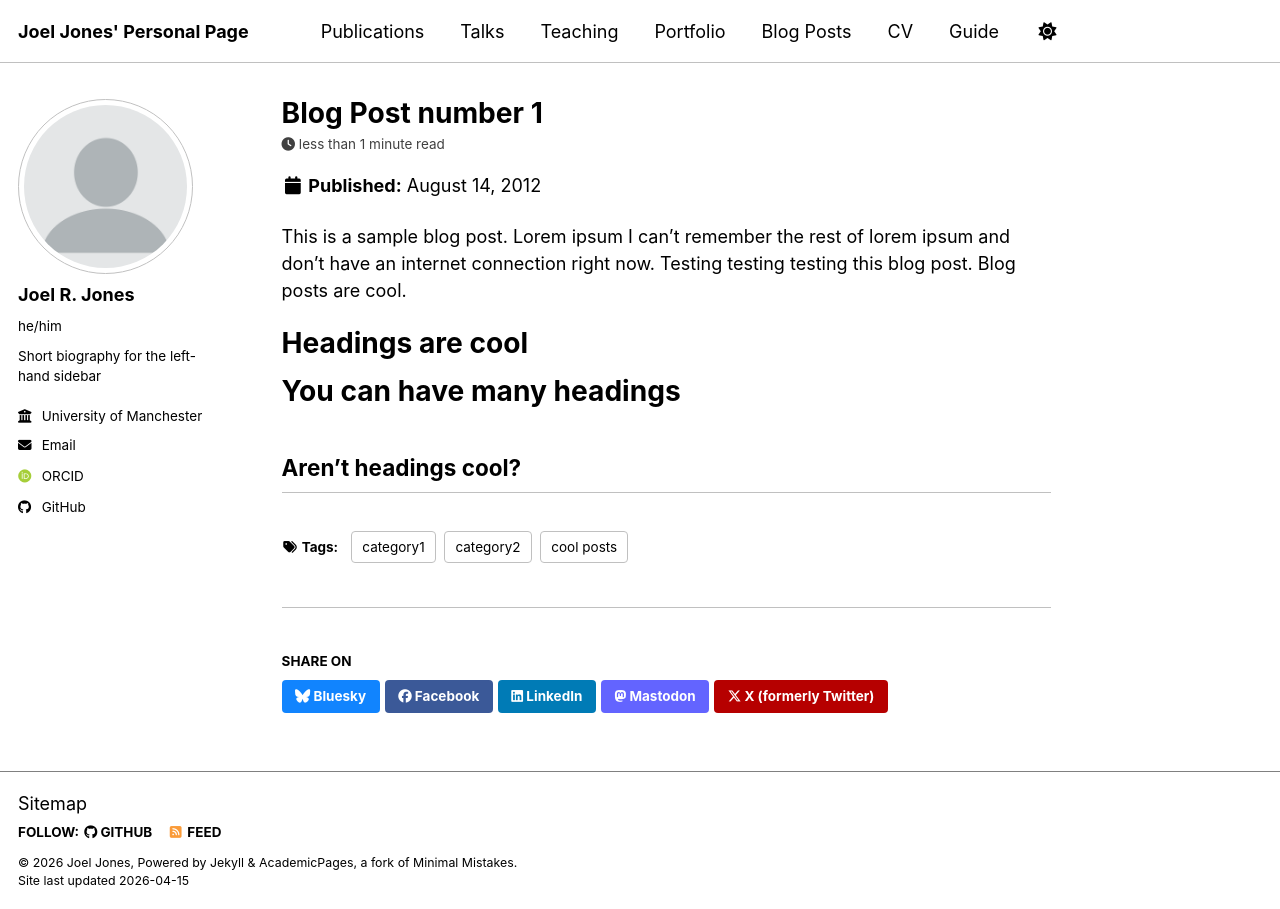
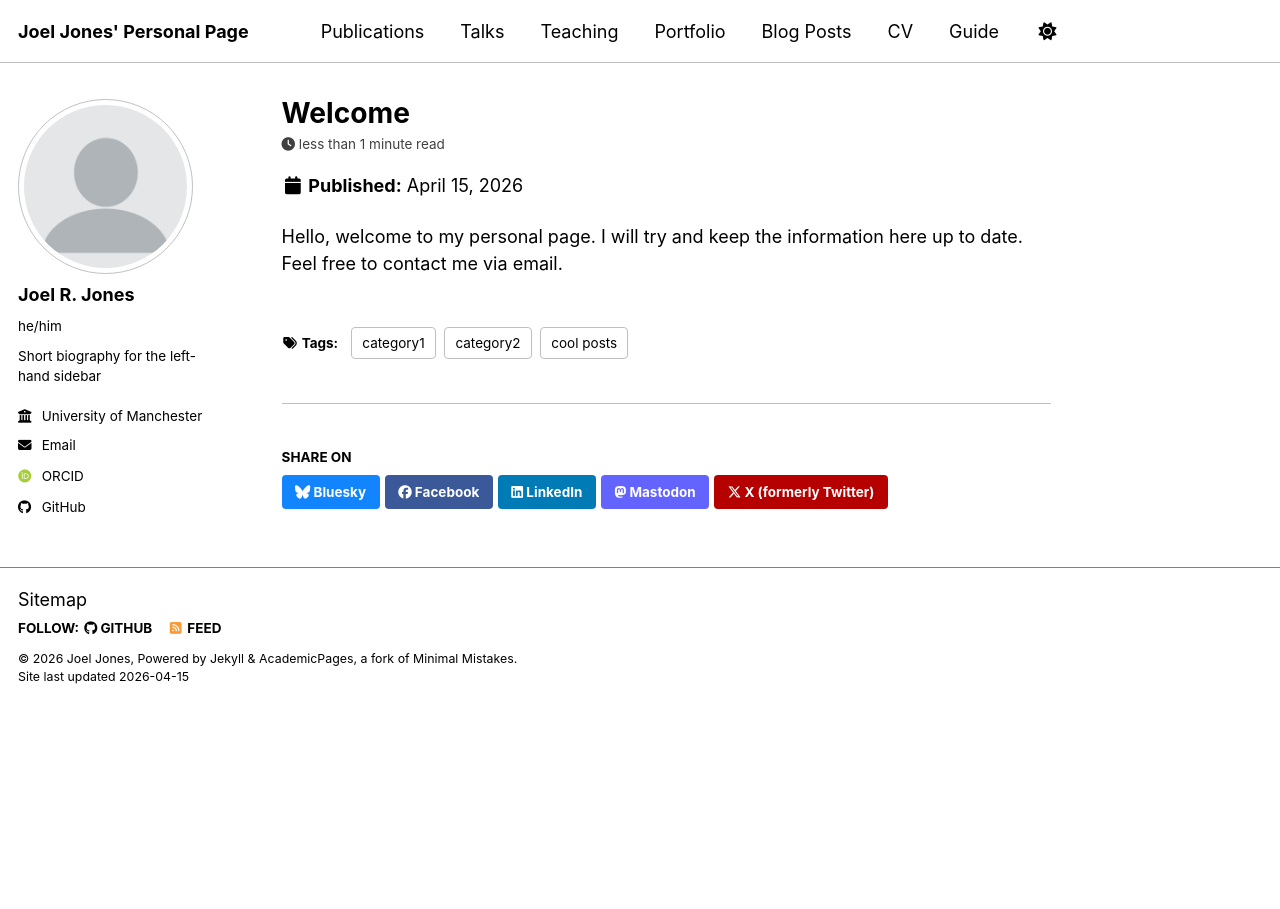
Before and after one commit to jr0rj/jr0rj.github.io, a Jekyll site: the page built from _posts/2012-08-14-blog-post-1.md, in a window 1280 px wide. Built offline with Jekyll 4.4.1, drawn with Linux system fonts in a browser that asks for light colours; some web fonts are replaced; a script bundle is joined from its source files by our own code; library files that are not in the unit come from our copies.

Commit message:
Adding blog post, publication placeholder and grammar fixes.

```diff
--- a/_posts/2012-08-14-blog-post-1.md
+++ b/_posts/2012-08-14-blog-post-1.md
@@ -1,6 +1,6 @@
 ---
-title: 'Blog Post number 1'
-date: 2012-08-14
+title: 'Welcome'
+date: 2026-04-15
 permalink: /posts/2012/08/blog-post-1/
 tags:
   - cool posts
@@ -8,13 +8,4 @@ tags:
   - category2
 ---
 
-This is a sample blog post. Lorem ipsum I can't remember the rest of lorem ipsum and don't have an internet connection right now. Testing testing testing this blog post. Blog posts are cool.
-
-Headings are cool
-======
-
-You can have many headings
-======
-
-Aren't headings cool?
-------
+Hello, welcome to my personal page. I will try and keep the information here up to date. Feel free to contact me via email.
```
Also changed, not shown: _publications/statement.md (added, +13 -0 lines), _teaching/Graduate_teaching_assistant.md (+3 -3 lines).
